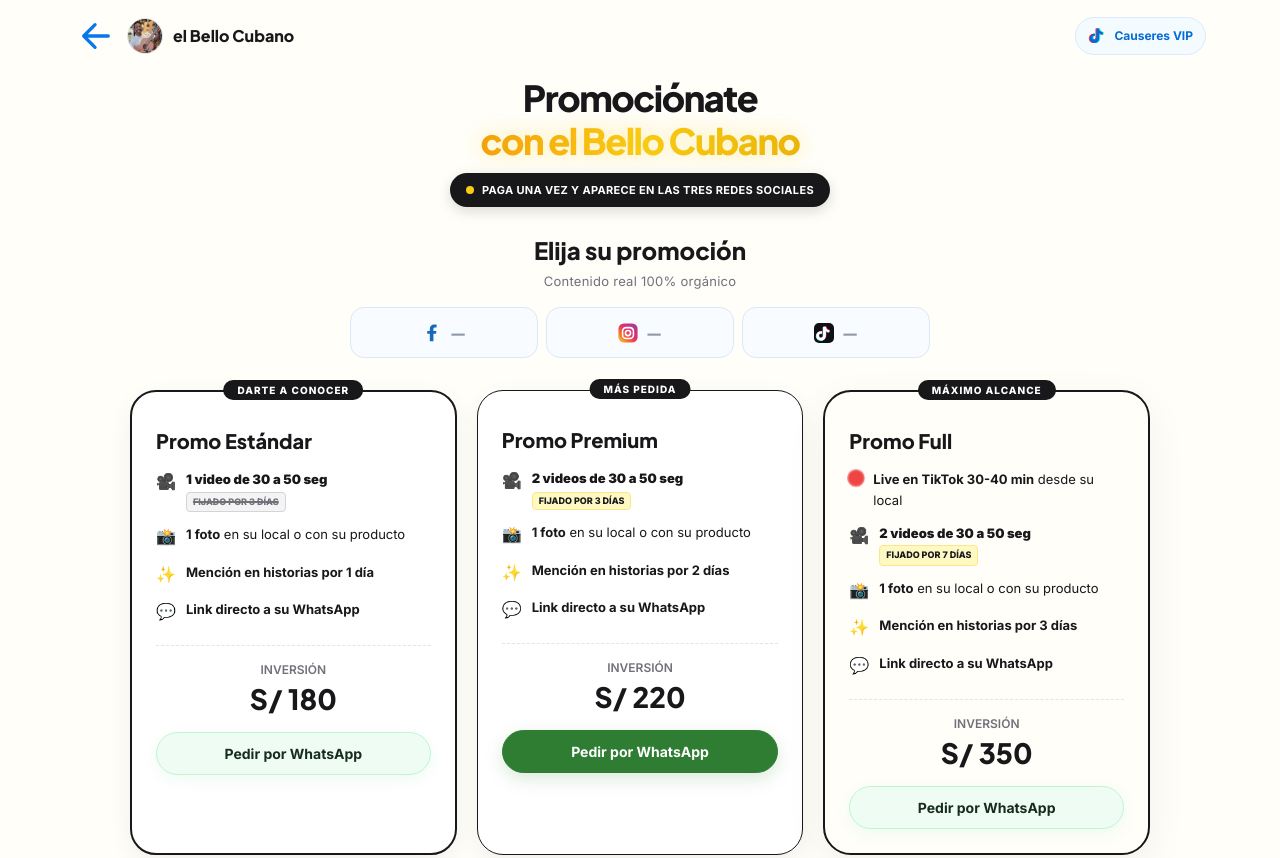
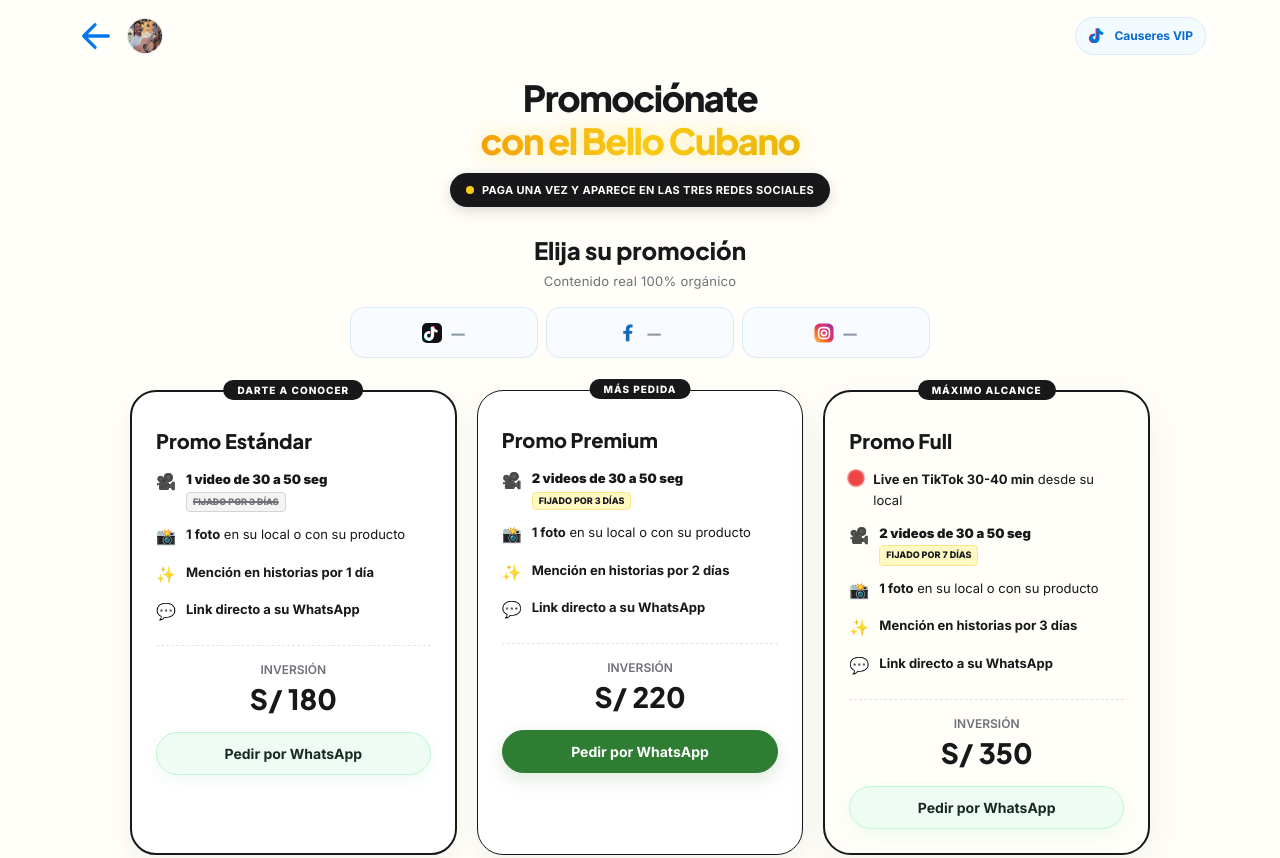
Before and after one commit to angelyasmany/elbellocubano, a plain HTML site: page promociones.html in a window 1280 px wide. Shown: the top 858 px of the page. Drawn offline with Linux system fonts and the light colour scheme; no server answers.

Commit message:
promociones.html

```diff
--- a/promociones.html
+++ b/promociones.html
@@ -204,7 +204,7 @@ body{margin:0;background:#FFFEF9;color:#18181b;font-family:Inter,system-ui,sans-
   <div style="display:flex;gap:10px;align-items:center">
     <a class="back-home" href="./index.html" aria-label="Volver a la página principal" title="Volver atrás"><svg viewBox="0 0 36 36" aria-hidden="true" focusable="false"><path d="M31 18H5M5 18 17 6M5 18 17 30"/></svg></a>
     <img src="./assets/perfil-el-bello-cubano.jpg" style="width:36px;height:36px;border-radius:9999px;object-fit:cover;object-position:31% 28%;border:1px solid #e4e4e7" alt="el Bello Cubano">
-    <div style="font-family:'Plus Jakarta Sans';font-weight:800;line-height:1.2">el Bello Cubano</div>
+
   </div>
   <a class="community-promo header-community" href="https://tiktok.me/group/ZSgYJE5BA/" target="_blank" rel="noopener noreferrer" aria-label="Únete a Los Causeres VIP. Abrir el grupo privado de TikTok en otra pestaña."><svg aria-hidden="true" viewbox="0 0 24 24" fill="currentColor" class="tiktok-icon">
           <path d="M19.59 6.69a4.83 4.83 0 01-3.77-1.77 5.23 5.23 0 01-.93-2.92h-3.6v12.16a2.66 2.66 0 01-2.66 2.66 2.66 2.66 0 01-2.66-2.66 2.66 2.66 0 012.66-2.66c.24 0 .47.03.7.08V8.95a6.26 6.26 0 00-.7-.04 6.26 6.26 0 00-6.26 6.26 6.26 6.26 0 006.26 6.26 6.26 6.26 0 006.26-6.26V8.8a8.4 8.4 0 004.7 1.44V6.69z"></path>
@@ -232,10 +232,10 @@ body{margin:0;background:#FFFEF9;color:#18181b;font-family:Inter,system-ui,sans-
     <p style="font-size:13px;color:#71717a;margin:8px 0 0;letter-spacing:.02em">Contenido real 100% orgánico</p>
   </div>
 
-<nav class="mini-social-summary" aria-label="Seguidores en Facebook, Instagram y TikTok">
+<nav class="mini-social-summary" aria-label="Seguidores en TikTok, Facebook e Instagram">
+    <a href="https://www.tiktok.com/@elbellocubano7" target="_blank" rel="noopener noreferrer" data-social="TikTok" class="mini-social-link" aria-label="Abrir TikTok de el Bello Cubano"><svg viewBox="0 0 24 24" aria-hidden="true"><rect width="24" height="24" rx="6" fill="#101014"/><path d="M14.3 4.4c.35 2.65 1.85 4 4.2 4.35v2.35c-1.55-.05-2.9-.55-4.2-1.5v5.35c0 3.65-2.55 6-6 6a5.65 5.65 0 0 1-5.65-5.55c0-3.2 2.5-5.45 5.7-5.45.45 0 .95.07 1.35.2v2.8a3 3 0 0 0-1.3-.3c-1.45 0-2.55 1.05-2.55 2.55 0 1.42 1.1 2.47 2.47 2.47 1.63 0 2.58-1.06 2.58-2.87V4.4Z" fill="#25f4ee" transform="translate(-.55 .55)"/><path d="M14.3 4.4c.35 2.65 1.85 4 4.2 4.35v2.35c-1.55-.05-2.9-.55-4.2-1.5v5.35c0 3.65-2.55 6-6 6a5.65 5.65 0 0 1-5.65-5.55c0-3.2 2.5-5.45 5.7-5.45.45 0 .95.07 1.35.2v2.8a3 3 0 0 0-1.3-.3c-1.45 0-2.55 1.05-2.55 2.55 0 1.42 1.1 2.47 2.47 2.47 1.63 0 2.58-1.06 2.58-2.87V4.4Z" fill="#fe2c55" transform="translate(.6 -.5)"/><path d="M14.3 4.4c.35 2.65 1.85 4 4.2 4.35v2.35c-1.55-.05-2.9-.55-4.2-1.5v5.35c0 3.65-2.55 6-6 6a5.65 5.65 0 0 1-5.65-5.55c0-3.2 2.5-5.45 5.7-5.45.45 0 .95.07 1.35.2v2.8a3 3 0 0 0-1.3-.3c-1.45 0-2.55 1.05-2.55 2.55 0 1.42 1.1 2.47 2.47 2.47 1.63 0 2.58-1.06 2.58-2.87V4.4Z" fill="#fff"/></svg><span id="tt-followers" class="mini-social-count" title="Cargando seguidores de TikTok">—</span></a>
     <a href="https://www.facebook.com/elbellocubano" target="_blank" rel="noopener noreferrer" data-social="Facebook" class="mini-social-link" aria-label="Abrir Facebook de el Bello Cubano"><svg viewBox="0 0 24 24" aria-hidden="true"><path fill="currentColor" d="M13.7 22V13h3.1l.5-3.5h-3.6V7.2c0-1.1.4-1.8 1.9-1.8h1.9V2.1C17 2 15.8 1.9 14.6 1.9c-3.1 0-5.2 1.9-5.2 5.3v2.3H6.3V13h3.1v9z"/></svg><span id="fb-followers" class="mini-social-count" title="Cargando seguidores de Facebook">—</span></a>
     <a href="https://www.instagram.com/elbellocubano/" target="_blank" rel="noopener noreferrer" data-social="Instagram" class="mini-social-link" aria-label="Abrir Instagram de el Bello Cubano"><svg viewBox="0 0 24 24" aria-hidden="true"><defs><linearGradient id="instagram-brand-mini" x1="0" y1="24" x2="24" y2="0" gradientUnits="userSpaceOnUse"><stop offset="0" stop-color="#feda75"/><stop offset=".25" stop-color="#fa7e1e"/><stop offset=".53" stop-color="#e1306c"/><stop offset=".76" stop-color="#c13584"/><stop offset="1" stop-color="#833ab4"/></linearGradient></defs><rect x=".5" y=".5" width="23" height="23" rx="6.5" fill="url(#instagram-brand-mini)"/><rect x="5.5" y="5.5" width="13" height="13" rx="4.2" fill="none" stroke="#fff" stroke-width="1.9"/><circle cx="12" cy="12" r="3.1" fill="none" stroke="#fff" stroke-width="1.9"/><circle cx="17.2" cy="6.9" r="1.2" fill="#fff"/></svg><span id="ig-followers" class="mini-social-count" title="Cargando seguidores de Instagram">—</span></a>
-    <a href="https://www.tiktok.com/@elbellocubano7" target="_blank" rel="noopener noreferrer" data-social="TikTok" class="mini-social-link" aria-label="Abrir TikTok de el Bello Cubano"><svg viewBox="0 0 24 24" aria-hidden="true"><rect width="24" height="24" rx="6" fill="#101014"/><path d="M14.3 4.4c.35 2.65 1.85 4 4.2 4.35v2.35c-1.55-.05-2.9-.55-4.2-1.5v5.35c0 3.65-2.55 6-6 6a5.65 5.65 0 0 1-5.65-5.55c0-3.2 2.5-5.45 5.7-5.45.45 0 .95.07 1.35.2v2.8a3 3 0 0 0-1.3-.3c-1.45 0-2.55 1.05-2.55 2.55 0 1.42 1.1 2.47 2.47 2.47 1.63 0 2.58-1.06 2.58-2.87V4.4Z" fill="#25f4ee" transform="translate(-.55 .55)"/><path d="M14.3 4.4c.35 2.65 1.85 4 4.2 4.35v2.35c-1.55-.05-2.9-.55-4.2-1.5v5.35c0 3.65-2.55 6-6 6a5.65 5.65 0 0 1-5.65-5.55c0-3.2 2.5-5.45 5.7-5.45.45 0 .95.07 1.35.2v2.8a3 3 0 0 0-1.3-.3c-1.45 0-2.55 1.05-2.55 2.55 0 1.42 1.1 2.47 2.47 2.47 1.63 0 2.58-1.06 2.58-2.87V4.4Z" fill="#fe2c55" transform="translate(.6 -.5)"/><path d="M14.3 4.4c.35 2.65 1.85 4 4.2 4.35v2.35c-1.55-.05-2.9-.55-4.2-1.5v5.35c0 3.65-2.55 6-6 6a5.65 5.65 0 0 1-5.65-5.55c0-3.2 2.5-5.45 5.7-5.45.45 0 .95.07 1.35.2v2.8a3 3 0 0 0-1.3-.3c-1.45 0-2.55 1.05-2.55 2.55 0 1.42 1.1 2.47 2.47 2.47 1.63 0 2.58-1.06 2.58-2.87V4.4Z" fill="#fff"/></svg><span id="tt-followers" class="mini-social-count" title="Cargando seguidores de TikTok">—</span></a>
   </nav><div style="margin-top:32px;display:grid;grid-template-columns:repeat(auto-fit,minmax(min(100%,280px),1fr));gap:20px">
 
     <div class="promo" id="plan-0">
```
